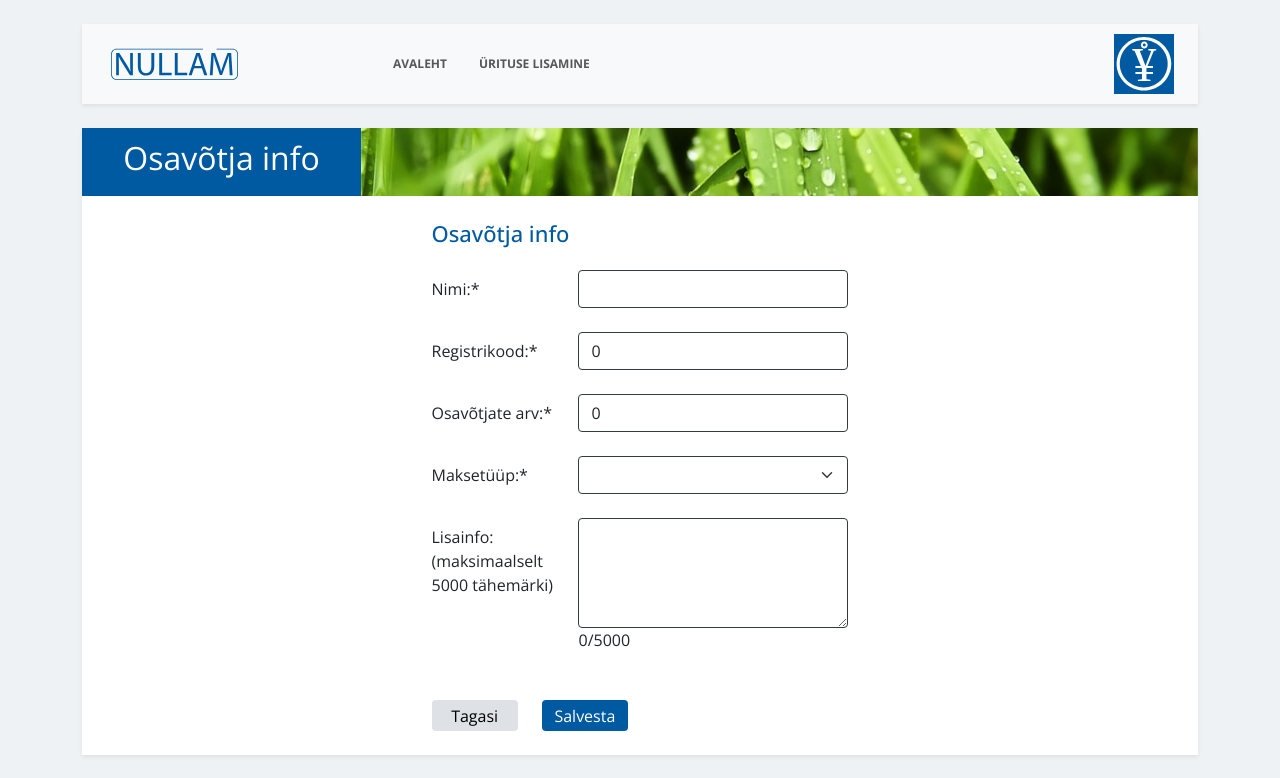
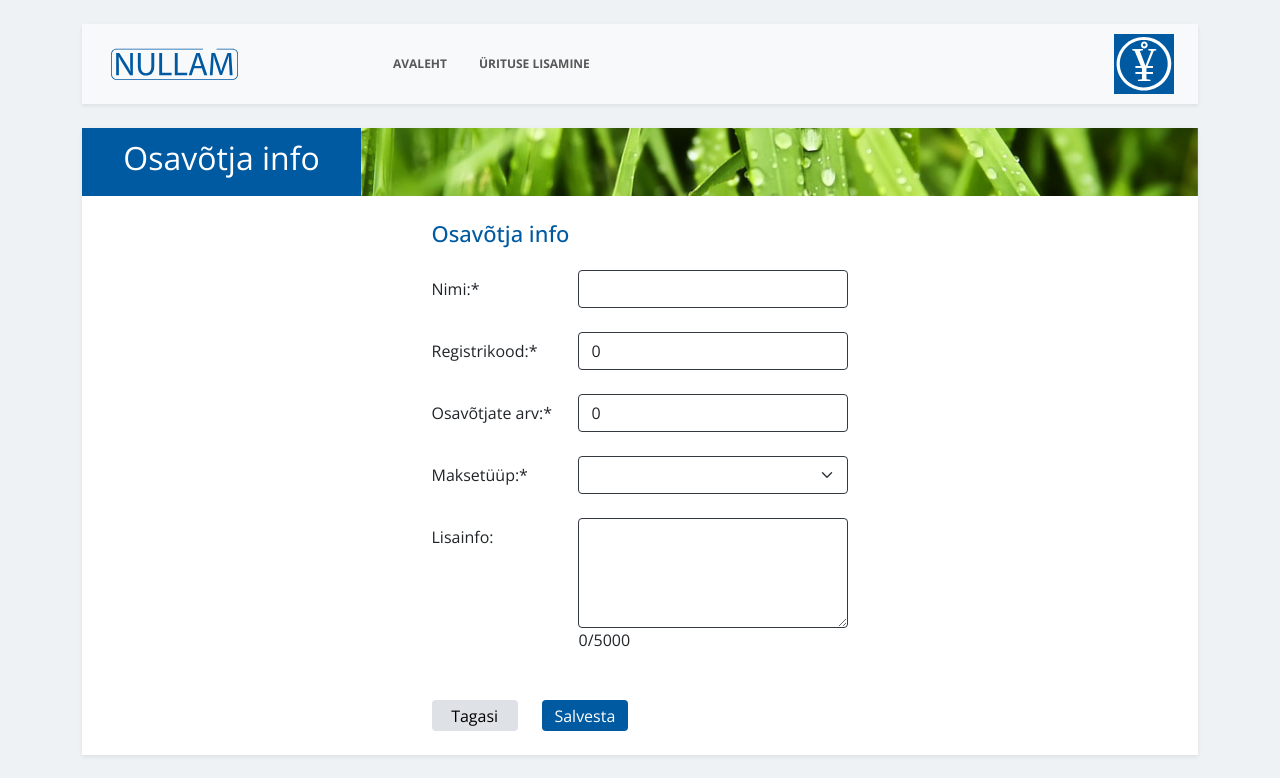
Before and after one commit to jantilk/Nullam, a React (Vite) app in the folder frontend/react-web/: page /social-events/1/participants/companies/1 in a window 1280 px wide. Shown: the top 778 px of the page. Built offline with nearby package versions, Linux system fonts and the light colour scheme; no server answers.

Commit message:
REMOVE extra text.

```diff
--- a/frontend/react-web/src/routes/Participants/components/AddParticipants/components/AddCompanyParticipant/index.tsx
+++ b/frontend/react-web/src/routes/Participants/components/AddParticipants/components/AddCompanyParticipant/index.tsx
@@ -176,7 +176,7 @@ export default function AddCompanyParticipant({socialEvent}: ComponentProps) {
           </Col>
         </Form.Group>
         <Form.Group controlId="additionalInfo" as={Row}>
-          <Form.Label column md={8}>Lisainfo: (maksimaalselt 5000 tähemärki)</Form.Label>
+          <Form.Label column md={8}>Lisainfo:</Form.Label>
           <Col md={16}>
             <Controller
               name="AdditionalInfo"
--- a/frontend/react-web/src/routes/UpdateCompanyParticipant/index.tsx
+++ b/frontend/react-web/src/routes/UpdateCompanyParticipant/index.tsx
@@ -209,7 +209,7 @@ export default function UpdateCompanyParticipant() {
                     </Col>
                   </Form.Group>
                   <Form.Group controlId="additionalInfo" as={Row}>
-                    <Form.Label column md={8}>Lisainfo: (maksimaalselt 5000 tähemärki)</Form.Label>
+                    <Form.Label column md={8}>Lisainfo:</Form.Label>
                     <Col md={16}>
                       <Controller
                         name="AdditionalInfo"
```
